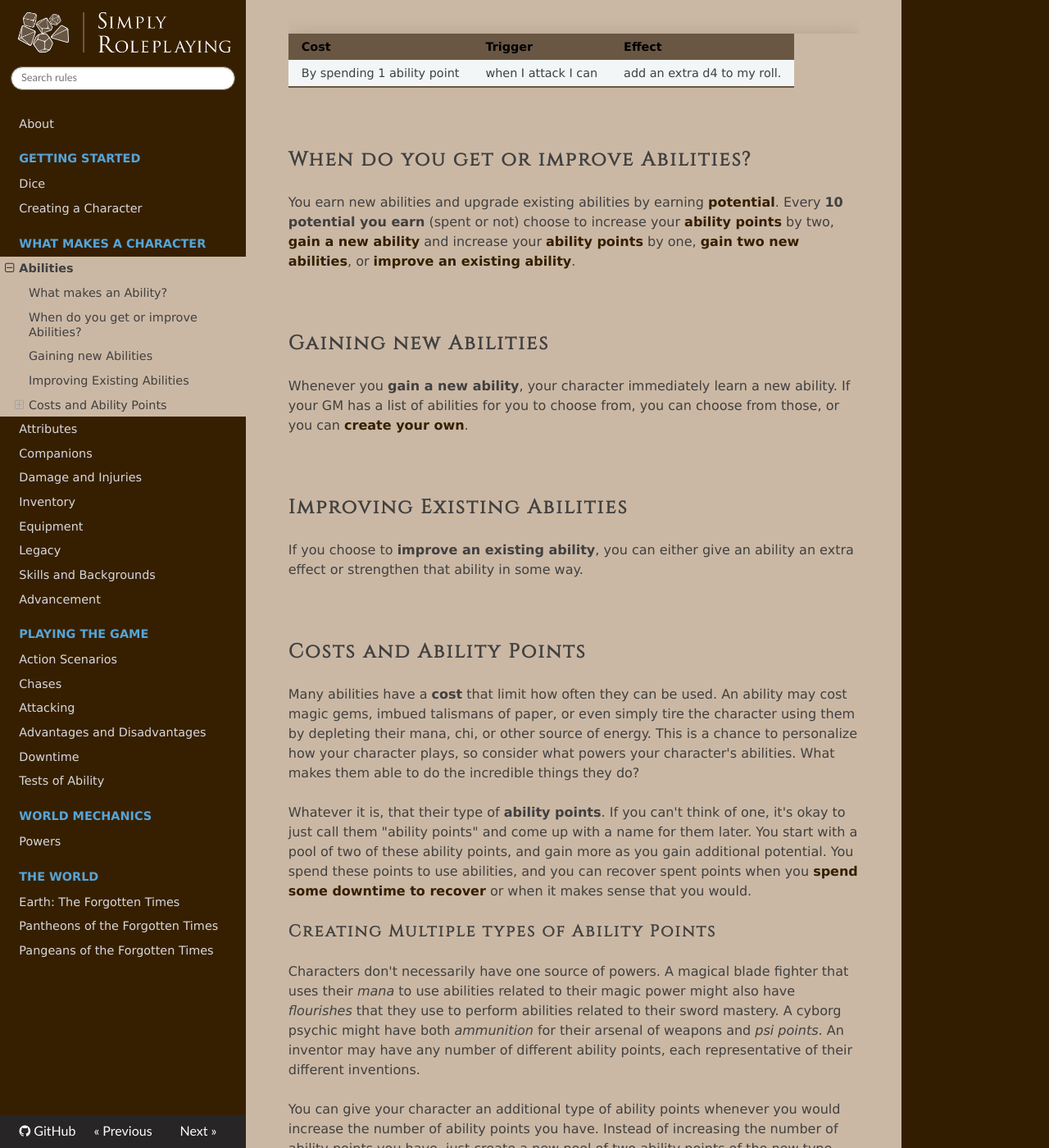
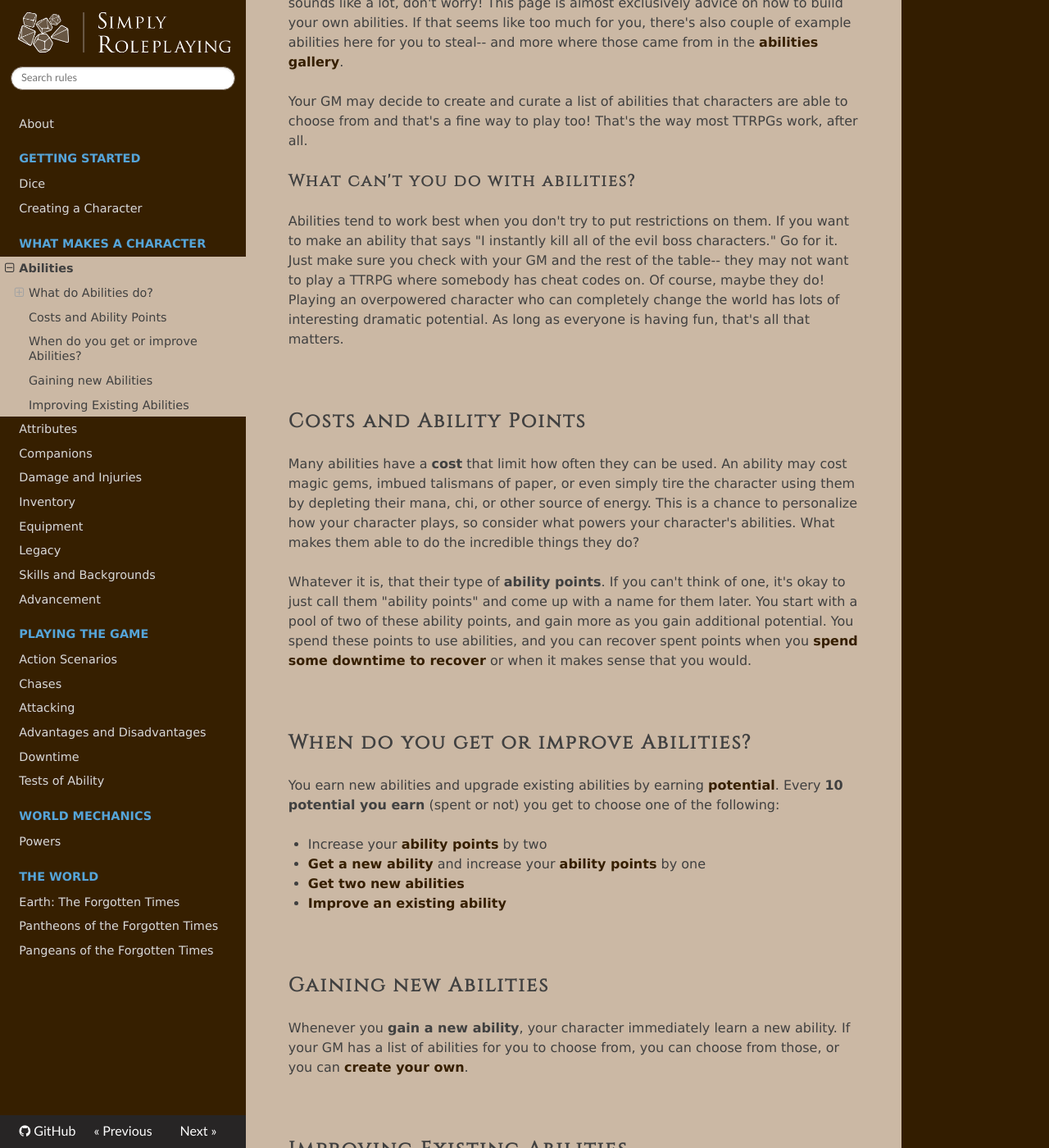
Before and after one commit to TheFifthRider/simply-roleplaying-webapp, an MkDocs documentation site: the page built from docs/character/abilities.md, in a window 1280 px wide and 1400 px high, scrolled down 489 px. Shown: the whole window at 82% size. Built offline with MkDocs 1.6.1, drawn with Linux system fonts in a browser that asks for light colours; nearby versions of some CDN libraries; some of the changed text lies outside the part shown.

Commit message:
feat: New track for abilities

```diff
--- a/docs/character/abilities.md
+++ b/docs/character/abilities.md
@@ -1,22 +1,41 @@
+
+
 # Abilities
 
-**Abilities** are the special things that your character can do, the things that make your character mechanically unique. Maybe their extensive martial arts training allows them to use their fists as though they were equipment with the [weapon](equipment.md#weapon) tag, their unique [power](../extras/powers.md) allows them to do something extraordinary, or they are just inhumanly good at remembering details!
+**Abilities** are the unique things that characters can do-- what makes them play differently from other characters. Maybe their extensive martial arts training allows them to use their fists as though they were equipment with the [weapon](equipment.md#weapon) tag, their unique [power](../extras/powers.md) over gravity allows them to temporarily lift massive objects, or they are just inhumanly good at remembering details!
 
 <br/>
 
-## What makes an Ability?
+## What do Abilities do?
 
-An ability has a **trigger** that describes when it happens, and an **effect** that describes what it does. Many abilities also have a **cost** to activate them. A finished ability reads something like this:
+Whatever you want them to!
 
-| Cost                        | Trigger             | Effect                      |
-| --------------------------- | ------------------- | --------------------------- |
-| By spending 1 ability point | when I attack I can | add an extra d4 to my roll. |
+Abilities are mechanics that players make up to express their characters. If that sounds like a lot, don't worry! This page is almost exclusively advice on how to build your own abilities. If that seems like too much for you, there's also couple of example abilities here for you to steal-- and more where those came from in the [abilities gallery](../example_abilities.md).
+
+Your GM may decide to create and curate a list of abilities that characters are able to choose from and that's a fine way to play too! That's the way most TTRPGs work, after all.
+
+### What can't you do with abilities?
+
+Abilities tend to work best when you don't try to put restrictions on them. If you want to make an ability that says "I instantly kill all of the evil boss characters." Go for it. Just make sure you check with your GM and the rest of the table-- they may not want to play a TTRPG where somebody has cheat codes on. Of course, maybe they do! Playing an overpowered character who can completely change the world has lots of interesting dramatic potential. As long as everyone is having fun, that's all that matters.
+
+<br/>
+
+## Costs and Ability Points
+
+Many abilities have a **cost** that limit how often they can be used. An ability may cost magic gems, imbued talismans of paper, or even simply tire the character using them by depleting their mana, chi, or other source of energy. This is a chance to personalize how your character plays, so consider what powers your character's abilities. What makes them able to do the incredible things they do?
+
+Whatever it is, that their type of **ability points**. If you can't think of one, it's okay to just call them "ability points" and come up with a name for them later. You start with a pool of two of these ability points, and gain more as you gain additional potential. You spend these points to use abilities, and you can recover spent points when you [spend some downtime to recover](../gameplay/downtime.md#recovering) or when it makes sense that you would.
 
 <br/>
 
 ## When do you get or improve Abilities?
 
-You earn new abilities and upgrade existing abilities by earning [potential](milestones.md). Every **10 potential you earn** (spent or not) choose to increase your [ability points](#costs-and-ability-points) by two, [gain a new ability](#gaining-new-abilities) and increase your [ability points](#costs-and-ability-points) by one, [gain two new abilities](#gaining-new-abilities), or [improve an existing ability](#improving-existing-abilities).
+You earn new abilities and upgrade existing abilities by earning [potential](milestones.md). Every **10 potential you earn** (spent or not) you get to choose one of the following:
+
+* Increase your [ability points](#costs-and-ability-points) by two
+* [Get a new ability](#gaining-new-abilities) and increase your [ability points](#costs-and-ability-points) by one
+* [Get two new abilities](#gaining-new-abilities)
+* [Improve an existing ability](#improving-existing-abilities)
 
 <br/>
 
@@ -28,33 +47,17 @@ Whenever you **gain a new ability**, your character immediately learn a new abil
 
 ## Improving Existing Abilities
 
-If you choose to **improve an existing ability**, you can either give an ability an extra effect or strengthen that ability in some way.
-
-<br/>
-
-## Costs and Ability Points
-
-Many abilities have a **cost** that limit how often they can be used. An ability may cost magic gems, imbued talismans of paper, or even simply tire the character using them by depleting their mana, chi, or other source of energy. This is a chance to personalize how your character plays, so consider what powers your character's abilities. What makes them able to do the incredible things they do?
-
-Whatever it is, that their type of **ability points**. If you can't think of one, it's okay to just call them "ability points" and come up with a name for them later. You start with a pool of two of these ability points, and gain more as you gain additional potential. You spend these points to use abilities, and you can recover spent points when you [spend some downtime to recover](../gameplay/downtime.md#recovering) or when it makes sense that you would.
-
-### Creating Multiple types of Ability Points
-
-Characters don't necessarily have one source of powers. A magical blade fighter that uses their _mana_ to use abilities related to their magic power might also have _flourishes_ that they use to perform abilities related to their sword mastery. A cyborg psychic might have both _ammunition_ for their arsenal of weapons and _psi points_. An inventor may have any number of different ability points, each representative of their different inventions.
-
-You can give your character an additional type of ability points whenever you would increase the number of ability points you have. Instead of increasing the number of ability points you have, just create a new pool of two ability points of the new type. When you can increase the number of ability points you have, you only gain that many ability points in total-- you must choose which of your types of ability points increase.
-
-### Customizing Ability Points
-
-If you're feeling particularly creative, you may want your abilities to be powered by something other than a pool of points. They could be powered by a pool of dice, a set of leveled slots, or a deck of cards that does something different depending on what card you draw. If you or your GM have a creative idea for how you want to power your character's abilities, go for it.
-
-If you choose to do so, keep in mind the capability of characters with ability point pools. A character with a deck of cards that do different things likely shouldn't start with more than two cards, and should gain additional cards or improve existing cards in a way similar to how a character with ability points would gain additional points in their pool and improve their existing abilities.
+If you choose to **improve an existing ability**, you can either give an ability an extra effect or strengthen one of the ability's existing effects.
 
 <br/>
 
 # Creating an Ability
 
-[Abilities](abilities.md) consist of a **cost** a **trigger** and an **effect**. To create a new ability, you need to create one of each of these.
+Usually an ability has a **trigger** that describes when it happens and an **effect** that describes what it does. Many abilities also have a **cost** to activate them. A finished ability reads something like this:
+
+| Cost                        | Trigger             | Effect                                                |
+| --------------------------- | ------------------- | ----------------------------------------------------- |
+| By spending 1 ability point | when I attack I can | light my sword on fire to add an extra d4 to my roll. |
 
 <br/>
 
@@ -78,20 +81,20 @@ Passive abilities are simply abilities which do not have charge. Gamemasters and
 
 <br/>
 
-## Triggers and Effects
+## Example Abilities
 
 Here are a few examples of triggers and effects to get you started.
 
 | Trigger                                                      | Effect                                                       |
 | ------------------------------------------------------------ | ------------------------------------------------------------ |
-| When I'm in a specific situation I can...                    | ...increase 1 target's Armor Value by 1d4 until the end of their next turn. |
-| When I use equipment with a specific tag I can...            | ...give 1 target a 1d4 advantage until the end of their next turn. |
-| I can spend an action to...                                  | ...add an extra 1d4 to my roll.                              |
-| When I do something related to a specific background I can... | ...roll 1d4 plus a specific Attributes modifier and recover that much damage. |
+| When I'm in a specific situation I can...                    | ...give 1 target a 1d4 advantage.                            |
+| When I use equipment with a specific tag I can...            | ...add an extra 1d4 to 1 target's roll.                      |
+| I can spend an action to...                                  | ...roll 1d4 plus a specific Attributes modifier and heal 1 target that much damage. |
+| When I do something related to a specific background I can... |                                                              |
 | When I take a specific action I can...                       | ...give a specific equipment a specific tag until the end of my next turn. |
 | When I make a specific test I can...                         | ...move up to my speed.                                      |
 |                                                              | ...do something extraordinary.                               |
-|                                                              | ...get a specific equipment with specific tags until the end of my next turn. |
+|                                                              | ...perform an action as if I had a specific equipment with specific tags. |
 |                                                              | ...move a target up to my speed.                             |
 |                                                              | ...perform a specific action.                                |
 |                                                              | ...remove a specific type of disadvantage from yourself.     |
@@ -244,3 +247,19 @@ But... what if we could make it _even better?_ Our gamemaster has an idea for th
 > The first time you **take damage** each turn, add 1d4 to this advantage.
 
 Wow. We are now three improvements deep into this ability and it feels pretty powerful indeed. By spending just one of our resources, we get a powerful advantage that we can feed off of making attacks and taking damage, like a true berserker might. If we play our cards right, we'll be adding dice front, left, and center all battle long!
+
+
+
+## Deep Dive on Creating Ability Points
+
+### Creating Multiple types of Ability Points
+
+Characters don't necessarily have one source of powers. A magical blade fighter that uses their _mana_ to use abilities related to their magic power might also have _flourishes_ that they use to perform abilities related to their sword mastery. A cyborg psychic might have both _ammunition_ for their arsenal of weapons and _psi points_. An inventor may have any number of different ability points, each representative of their different inventions.
+
+You can give your character an additional type of ability points whenever you would increase the number of ability points you have. Instead of increasing the number of ability points you have, just create a new pool of two ability points of the new type. When you can increase the number of ability points you have, you only gain that many ability points in total-- you must choose which of your types of ability points increase.
+
+### Customizing Ability Points
+
+If you're feeling particularly creative, you may want your abilities to be powered by something other than a pool of points. They could be powered by a pool of dice, a set of leveled slots, or a deck of cards that does something different depending on what card you draw. If you or your GM have a creative idea for how you want to power your character's abilities, go for it.
+
+If you choose to do so, keep in mind the capability of characters with ability point pools. A character with a deck of cards that do different things likely shouldn't start with more than two cards, and should gain additional cards or improve existing cards in a way similar to how a character with ability points would gain additional points in their pool and improve their existing abilities.
```
Also changed, not shown: other parts of docs/character/abilities.md (+1 -1 lines), docs/character/abilities_scratchpad.md (+0 -8 lines), docs/character/equipment.md (+1 -1 lines).
